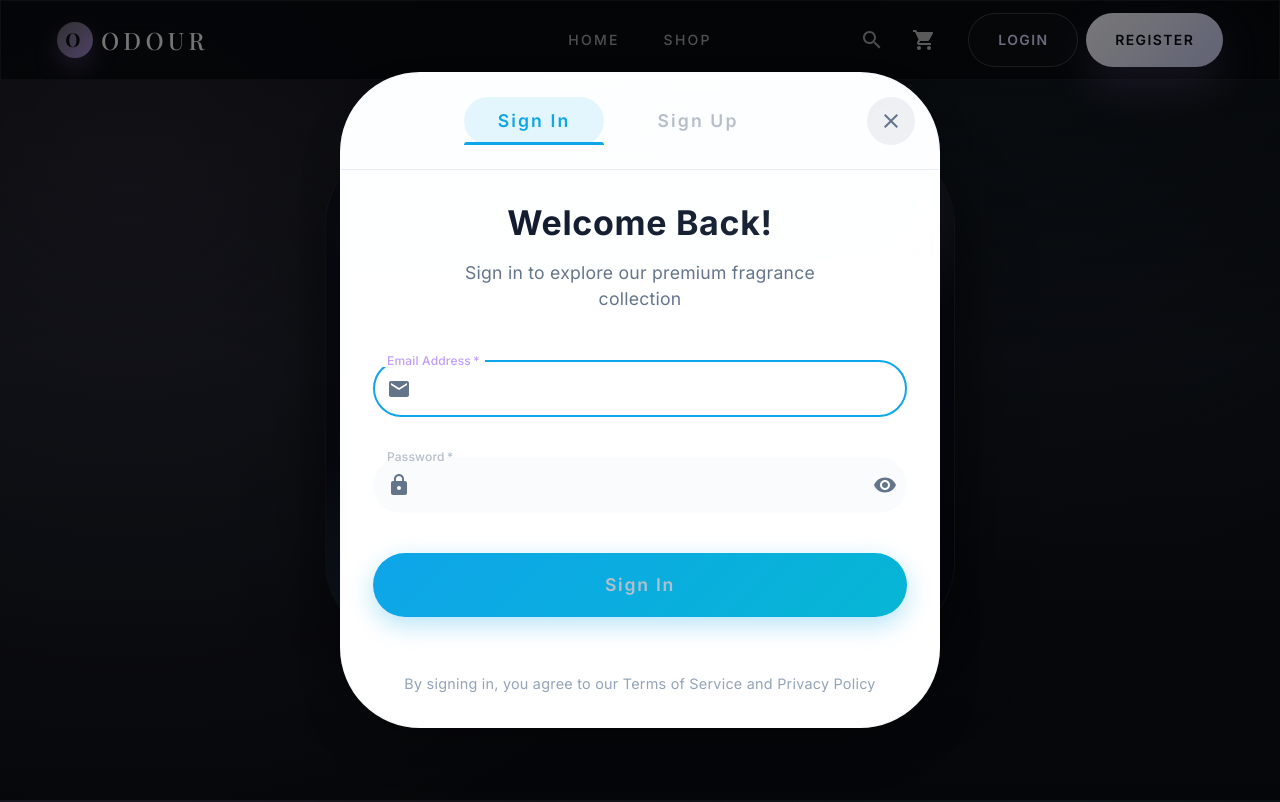
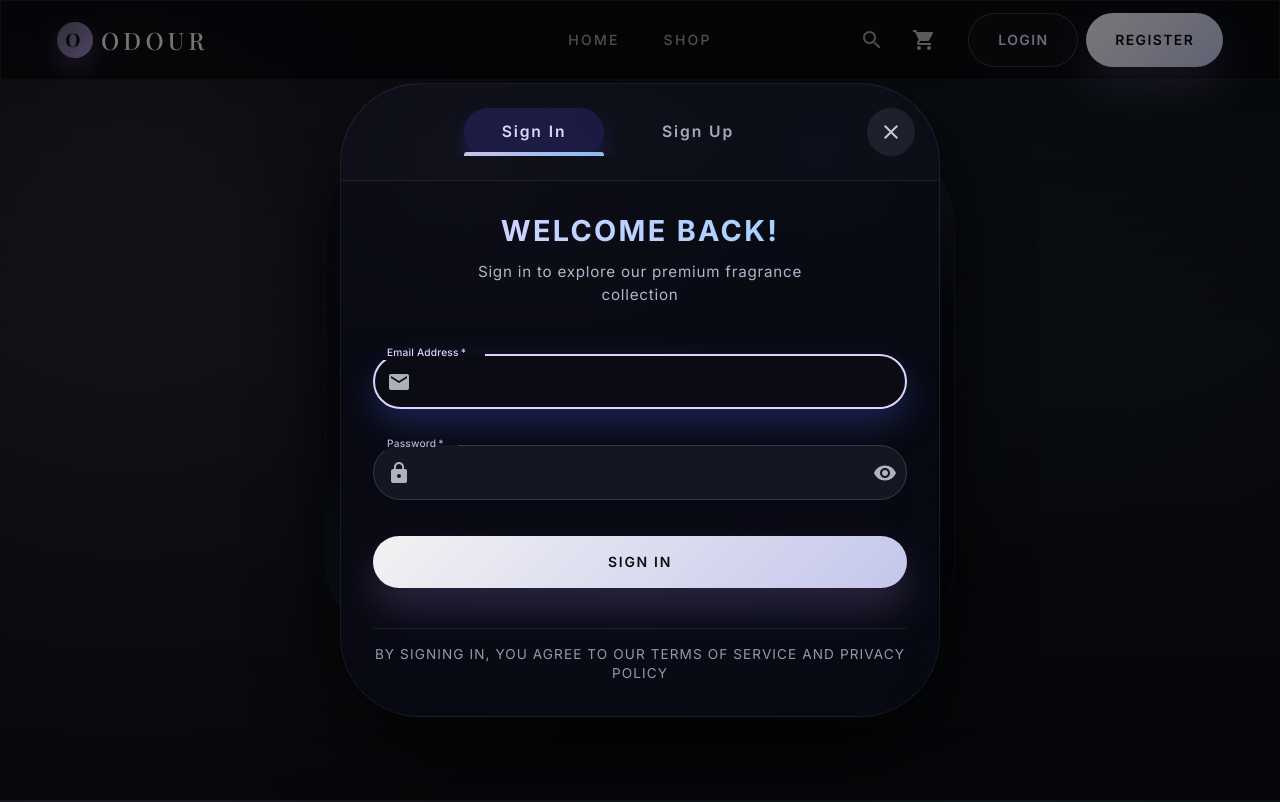
Before and after one commit to vitoo16/SDN_ASM, a React (Create React App) app in the folder frontend/: page /cart in a window 1280 px wide. Both pictures are taken after a click on the button "LOGIN". Built offline with nearby package versions, Linux system fonts and the light colour scheme.

Commit message:
fix: AuthModal logn/register button text color

```diff
--- a/frontend/src/components/AuthModal.tsx
+++ b/frontend/src/components/AuthModal.tsx
@@ -21,6 +21,7 @@ import {
   FormControl,
   InputLabel,
 } from "@mui/material";
+import { styled } from "@mui/material/styles";
 import {
   Close,
   Email,
@@ -64,6 +65,73 @@ const registerSchema = yup.object({
     .required("Year of birth is required"),
   gender: yup.string().required("Gender is required"),
 });
+
+const darkInputFieldSx = {
+  mb: 2.5,
+  "& .MuiInputBase-input": {
+    color: "rgba(241,245,255,0.92)",
+    fontSize: "0.95rem",
+  },
+  "& .MuiInputAdornment-root svg": {
+    color: "rgba(226,232,240,0.75)",
+  },
+  "& .MuiSelect-icon": {
+    color: "rgba(226,232,240,0.75)",
+  },
+  "& .MuiOutlinedInput-root": {
+    borderRadius: 999,
+    backgroundColor: "rgba(21,24,36,0.92)",
+    transition: "all 0.3s ease",
+    "& fieldset": {
+      borderColor: "rgba(148,163,184,0.25)",
+    },
+    "&:hover fieldset": {
+      borderColor: "rgba(224,212,255,0.55)",
+    },
+    "&.Mui-focused": {
+      backgroundColor: "rgba(10,12,20,0.9)",
+      "& fieldset": {
+        borderColor: "var(--accent-primary)",
+        borderWidth: 2,
+      },
+      boxShadow: "0 14px 36px rgba(82,109,255,0.28)",
+    },
+  },
+  "& .MuiFormHelperText-root": {
+    color: "#fda4af",
+  },
+  "& .MuiInputLabel-root": {
+    fontWeight: 500,
+    color: "rgba(224,231,255,0.78)",
+    fontSize: "0.85rem",
+    "&.Mui-focused": {
+      color: "var(--accent-primary)",
+    },
+  },
+} as const;
+
+const AuthActionButton = styled(Button)(() => ({
+  borderRadius: 999,
+  textTransform: "uppercase",
+  letterSpacing: "0.1em",
+  paddingInline: "1.8rem",
+  paddingBlock: "0.85rem",
+  background:
+    "linear-gradient(135deg, rgba(255, 255, 255, 0.95) 0%, rgba(212, 215, 255, 0.92) 100%)",
+  color: "#0b0d12",
+  boxShadow: "0 20px 40px rgba(193, 156, 255, 0.2)",
+  transition: "all 0.3s ease",
+  "&:hover": {
+    background:
+      "linear-gradient(135deg, rgba(255, 255, 255, 0.9) 0%, rgba(193, 200, 255, 0.9) 100%)",
+    boxShadow: "0 28px 52px rgba(193, 156, 255, 0.28)",
+  },
+  "&:disabled": {
+    background: "rgba(100,100,100,0.3)",
+    color: "rgba(255,255,255,0.35)",
+    boxShadow: "none",
+  },
+}));
 
 interface AuthModalProps {
   open: boolean;
@@ -154,9 +222,11 @@ export const AuthModal: React.FC<AuthModalProps> = ({
           minHeight: "600px",
           maxHeight: "90vh",
           overflow: "hidden",
-          background: "linear-gradient(145deg, #ffffff 0%, #f8fafc 100%)",
-          boxShadow: "0 25px 50px -12px rgba(0, 0, 0, 0.25)",
-          border: "1px solid rgba(255, 255, 255, 0.2)",
+          position: "relative",
+          background:
+            "linear-gradient(160deg, rgba(12,14,22,0.96) 0%, rgba(4,6,12,0.92) 100%)",
+          border: "1px solid rgba(255,255,255,0.08)",
+          boxShadow: "0 42px 82px rgba(0,0,0,0.55)",
         },
       }}
       TransitionProps={{
@@ -170,10 +240,20 @@ export const AuthModal: React.FC<AuthModalProps> = ({
           top: 0,
           left: 0,
           right: 0,
-          height: "200px",
+          height: "260px",
           background:
-            "linear-gradient(135deg, #0ea5e9 0%, #06b6d4 50%, #8b5cf6 100%)",
-          opacity: 0.1,
+            "radial-gradient(circle at 20% 30%, rgba(224,212,255,0.22), transparent 60%), radial-gradient(circle at 80% 25%, rgba(137,207,255,0.18), transparent 65%)",
+          opacity: 0.8,
+          zIndex: 0,
+        }}
+      />
+      <Box
+        sx={{
+          position: "absolute",
+          inset: 0,
+          background:
+            "radial-gradient(circle at 50% 110%, rgba(37,99,235,0.28), transparent 70%)",
+          opacity: 0.6,
           zIndex: 0,
         }}
       />
@@ -187,9 +267,9 @@ export const AuthModal: React.FC<AuthModalProps> = ({
           justifyContent: "space-between",
           alignItems: "center",
           p: 3,
-          background: "rgba(255, 255, 255, 0.9)",
-          backdropFilter: "blur(10px)",
-          borderBottom: "1px solid rgba(226, 232, 240, 0.8)",
+          background: "rgba(10,12,20,0.82)",
+          backdropFilter: "blur(16px)",
+          borderBottom: "1px solid rgba(255,255,255,0.08)",
         }}
       >
         {/* Centered Tabs */}
@@ -204,23 +284,26 @@ export const AuthModal: React.FC<AuthModalProps> = ({
               "& .MuiTab-root": {
                 textTransform: "none",
                 fontWeight: 600,
-                fontSize: "1.1rem",
+                fontSize: "0.98rem",
                 minWidth: 140,
                 minHeight: 48,
-                borderRadius: 3,
+                borderRadius: 999,
                 mx: 1,
                 transition: "all 0.3s ease",
+                color: "rgba(224,231,255,0.72)",
                 "&.Mui-selected": {
-                  color: "#0ea5e9",
-                  backgroundColor: "rgba(14, 165, 233, 0.1)",
+                  color: "var(--accent-primary)",
+                  backgroundColor: "rgba(79,70,229,0.2)",
+                  boxShadow: "0 14px 26px rgba(79,70,229,0.25)",
                 },
                 "&:hover": {
-                  backgroundColor: "rgba(14, 165, 233, 0.05)",
+                  backgroundColor: "rgba(148,163,184,0.16)",
                 },
               },
               "& .MuiTabs-indicator": {
-                backgroundColor: "#0ea5e9",
-                height: 3,
+                background:
+                  "linear-gradient(135deg, rgba(224,212,255,0.9) 0%, rgba(148,207,255,0.9) 100%)",
+                height: 4,
                 borderRadius: "3px 3px 0 0",
               },
               "& .MuiTabs-flexContainer": {
@@ -239,11 +322,11 @@ export const AuthModal: React.FC<AuthModalProps> = ({
           onClick={handleClose}
           size="large"
           sx={{
-            color: "#64748b",
-            backgroundColor: "rgba(100, 116, 139, 0.1)",
+            color: "rgba(226,232,240,0.85)",
+            backgroundColor: "rgba(148,163,184,0.12)",
             "&:hover": {
-              backgroundColor: "rgba(100, 116, 139, 0.2)",
-              color: "#0f172a",
+              backgroundColor: "rgba(148,163,184,0.2)",
+              color: "var(--accent-primary)",
             },
           }}
         >
@@ -256,11 +339,16 @@ export const AuthModal: React.FC<AuthModalProps> = ({
           p: 0,
           position: "relative",
           zIndex: 1,
-          background: "rgba(255, 255, 255, 0.95)",
-          backdropFilter: "blur(10px)",
+          background: "rgba(8,10,18,0.88)",
+          backdropFilter: "blur(18px)",
         }}
       >
-        <Box sx={{ p: 4 }}>
+        <Box
+          sx={{
+            p: 4,
+            color: "var(--text-primary)",
+          }}
+        >
           {/* Enhanced Welcome Message */}
           <Box sx={{ textAlign: "center", mb: 4 }}>
             <Fade in timeout={600}>
@@ -269,13 +357,15 @@ export const AuthModal: React.FC<AuthModalProps> = ({
                   variant="h4"
                   sx={{
                     fontWeight: 700,
-                    color: "#0f172a",
-                    mb: 2,
+                    mb: 1.5,
                     background:
-                      "linear-gradient(135deg, #0f172a 0%, #1e293b 100%)",
+                      "linear-gradient(135deg, rgba(224,212,255,1) 0%, rgba(148,207,255,1) 100%)",
                     backgroundClip: "text",
                     WebkitBackgroundClip: "text",
                     WebkitTextFillColor: "transparent",
+                    letterSpacing: "0.08em",
+                    textTransform: "uppercase",
+                    fontSize: { xs: "1.6rem", sm: "1.8rem" },
                   }}
                 >
                   {isLogin ? "Welcome Back!" : "Join Odour"}
@@ -283,10 +373,11 @@ export const AuthModal: React.FC<AuthModalProps> = ({
                 <Typography
                   variant="body1"
                   sx={{
-                    color: "#64748b",
-                    fontSize: "1.1rem",
+                    color: "rgba(224,231,255,0.78)",
+                    fontSize: "0.95rem",
                     maxWidth: "400px",
                     mx: "auto",
+                    letterSpacing: "0.05em",
                   }}
                 >
                   {isLogin
@@ -303,9 +394,15 @@ export const AuthModal: React.FC<AuthModalProps> = ({
                 severity="error"
                 sx={{
                   mb: 3,
-                  borderRadius: 2,
+                  borderRadius: 3,
+                  background:
+                    "linear-gradient(145deg, rgba(239,68,68,0.18) 0%, rgba(248,113,113,0.12) 100%)",
+                  color: "#fecaca",
+                  border: "1px solid rgba(248,113,113,0.35)",
+                  backdropFilter: "blur(10px)",
                   "& .MuiAlert-icon": {
                     fontSize: "1.5rem",
+                    color: "#f87171",
                   },
                 }}
               >
@@ -329,30 +426,11 @@ export const AuthModal: React.FC<AuthModalProps> = ({
               InputProps={{
                 startAdornment: (
                   <InputAdornment position="start">
-                    <Email sx={{ color: "#64748b" }} />
+                    <Email sx={{ color: "rgba(226,232,240,0.65)" }} />
                   </InputAdornment>
                 ),
               }}
-              sx={{
-                mb: 3,
-                "& .MuiOutlinedInput-root": {
-                  borderRadius: 3,
-                  backgroundColor: "rgba(248, 250, 252, 0.8)",
-                  "&:hover fieldset": {
-                    borderColor: "#0ea5e9",
-                  },
-                  "&.Mui-focused": {
-                    backgroundColor: "rgba(255, 255, 255, 0.9)",
-                    "& fieldset": {
-                      borderColor: "#0ea5e9",
-                      borderWidth: 2,
-                    },
-                  },
-                },
-                "& .MuiInputLabel-root": {
-                  fontWeight: 500,
-                },
-              }}
+              sx={darkInputFieldSx}
             />
 
             <TextField
@@ -369,7 +447,7 @@ export const AuthModal: React.FC<AuthModalProps> = ({
               InputProps={{
                 startAdornment: (
                   <InputAdornment position="start">
-                    <Lock sx={{ color: "#64748b" }} />
+                    <Lock sx={{ color: "rgba(226,232,240,0.65)" }} />
                   </InputAdornment>
                 ),
                 endAdornment: (
@@ -378,33 +456,14 @@ export const AuthModal: React.FC<AuthModalProps> = ({
                       aria-label="toggle password visibility"
                       onClick={() => setShowPassword(!showPassword)}
                       edge="end"
-                      sx={{ color: "#64748b" }}
+                      sx={{ color: "rgba(226,232,240,0.65)" }}
                     >
                       {showPassword ? <VisibilityOff /> : <Visibility />}
                     </IconButton>
                   </InputAdornment>
                 ),
               }}
-              sx={{
-                mb: 3,
-                "& .MuiOutlinedInput-root": {
-                  borderRadius: 3,
-                  backgroundColor: "rgba(248, 250, 252, 0.8)",
-                  "&:hover fieldset": {
-                    borderColor: "#0ea5e9",
-                  },
-                  "&.Mui-focused": {
-                    backgroundColor: "rgba(255, 255, 255, 0.9)",
-                    "& fieldset": {
-                      borderColor: "#0ea5e9",
-                      borderWidth: 2,
-                    },
-                  },
-                },
-                "& .MuiInputLabel-root": {
-                  fontWeight: 500,
-                },
-              }}
+              sx={darkInputFieldSx}
             />
 
             {!isLogin && (
@@ -424,7 +483,7 @@ export const AuthModal: React.FC<AuthModalProps> = ({
                     InputProps={{
                       startAdornment: (
                         <InputAdornment position="start">
-                          <Lock sx={{ color: "#64748b" }} />
+                          <Lock sx={{ color: "rgba(226,232,240,0.65)" }} />
                         </InputAdornment>
                       ),
                       endAdornment: (
@@ -435,7 +494,7 @@ export const AuthModal: React.FC<AuthModalProps> = ({
                               setShowConfirmPassword(!showConfirmPassword)
                             }
                             edge="end"
-                            sx={{ color: "#64748b" }}
+                            sx={{ color: "rgba(226,232,240,0.65)" }}
                           >
                             {showConfirmPassword ? (
                               <VisibilityOff />
@@ -446,26 +505,7 @@ export const AuthModal: React.FC<AuthModalProps> = ({
                         </InputAdornment>
                       ),
                     }}
-                    sx={{
-                      mb: 3,
-                      "& .MuiOutlinedInput-root": {
-                        borderRadius: 3,
-                        backgroundColor: "rgba(248, 250, 252, 0.8)",
-                        "&:hover fieldset": {
-                          borderColor: "#0ea5e9",
-                        },
-                        "&.Mui-focused": {
-                          backgroundColor: "rgba(255, 255, 255, 0.9)",
-                          "& fieldset": {
-                            borderColor: "#0ea5e9",
-                            borderWidth: 2,
-                          },
-                        },
-                      },
-                      "& .MuiInputLabel-root": {
-                        fontWeight: 500,
-                      },
-                    }}
+                    sx={darkInputFieldSx}
                   />
 
                   <TextField
@@ -481,30 +521,11 @@ export const AuthModal: React.FC<AuthModalProps> = ({
                     InputProps={{
                       startAdornment: (
                         <InputAdornment position="start">
-                          <Person sx={{ color: "#64748b" }} />
+                          <Person sx={{ color: "rgba(226,232,240,0.65)" }} />
                         </InputAdornment>
                       ),
                     }}
-                    sx={{
-                      mb: 3,
-                      "& .MuiOutlinedInput-root": {
-                        borderRadius: 3,
-                        backgroundColor: "rgba(248, 250, 252, 0.8)",
-                        "&:hover fieldset": {
-                          borderColor: "#0ea5e9",
-                        },
-                        "&.Mui-focused": {
-                          backgroundColor: "rgba(255, 255, 255, 0.9)",
-                          "& fieldset": {
-                            borderColor: "#0ea5e9",
-                            borderWidth: 2,
-                          },
-                        },
-                      },
-                      "& .MuiInputLabel-root": {
-                        fontWeight: 500,
-                      },
-                    }}
+                    sx={darkInputFieldSx}
                   />
 
                   <Autocomplete
@@ -529,35 +550,21 @@ export const AuthModal: React.FC<AuthModalProps> = ({
                           ...params.InputProps,
                           startAdornment: (
                             <InputAdornment position="start">
-                              <CalendarToday sx={{ color: "#64748b" }} />
+                              <CalendarToday
+                                sx={{ color: "rgba(226,232,240,0.65)" }}
+                              />
                             </InputAdornment>
                           ),
                         }}
-                        sx={{
-                          "& .MuiOutlinedInput-root": {
-                            borderRadius: 3,
-                            backgroundColor: "rgba(248, 250, 252, 0.8)",
-                            "&:hover fieldset": {
-                              borderColor: "#0ea5e9",
-                            },
-                            "&.Mui-focused": {
-                              backgroundColor: "rgba(255, 255, 255, 0.9)",
-                              "& fieldset": {
-                                borderColor: "#0ea5e9",
-                                borderWidth: 2,
-                              },
-                            },
-                          },
-                          "& .MuiInputLabel-root": {
-                            fontWeight: 500,
-                          },
-                        }}
+                        sx={{ ...darkInputFieldSx, mb: 0 }}
                       />
                     )}
                     sx={{ mb: 3 }}
                     ListboxProps={{
                       style: {
                         maxHeight: 300,
+                        background: "rgba(8,10,18,0.95)",
+                        color: "var(--text-primary)",
                       },
                     }}
                   />
@@ -567,26 +574,7 @@ export const AuthModal: React.FC<AuthModalProps> = ({
                     margin="normal"
                     required
                     error={!!errors.gender}
-                    sx={{
-                      mb: 3,
-                      "& .MuiOutlinedInput-root": {
-                        borderRadius: 3,
-                        backgroundColor: "rgba(248, 250, 252, 0.8)",
-                        "&:hover fieldset": {
-                          borderColor: "#0ea5e9",
-                        },
-                        "&.Mui-focused": {
-                          backgroundColor: "rgba(255, 255, 255, 0.9)",
-                          "& fieldset": {
-                            borderColor: "#0ea5e9",
-                            borderWidth: 2,
-                          },
-                        },
-                      },
-                      "& .MuiInputLabel-root": {
-                        fontWeight: 500,
-                      },
-                    }}
+                    sx={darkInputFieldSx}
                   >
                     <InputLabel id="gender-label">Gender</InputLabel>
                     <Select
@@ -596,12 +584,22 @@ export const AuthModal: React.FC<AuthModalProps> = ({
                       {...register("gender")}
                       startAdornment={
                         <InputAdornment position="start">
-                          <Wc sx={{ color: "#64748b" }} />
+                          <Wc sx={{ color: "rgba(226,232,240,0.65)" }} />
                         </InputAdornment>
                       }
                     >
-                      <MenuItem value="male">Male</MenuItem>
-                      <MenuItem value="female">Female</MenuItem>
+                      <MenuItem
+                        value="male"
+                        sx={{ color: "var(--text-primary)" }}
+                      >
+                        Male
+                      </MenuItem>
+                      <MenuItem
+                        value="female"
+                        sx={{ color: "var(--text-primary)" }}
+                      >
+                        Female
+                      </MenuItem>
                     </Select>
                     {errors.gender && (
                       <Typography
@@ -617,40 +615,12 @@ export const AuthModal: React.FC<AuthModalProps> = ({
               </Fade>
             )}
 
-            <Button
+            <AuthActionButton
               type="submit"
               fullWidth
-              variant="contained"
               size="large"
-              sx={{
-                mt: 2,
-                mb: 3,
-                py: 2,
-                fontSize: "1.1rem",
-                fontWeight: 600,
-                background: "linear-gradient(135deg, #0ea5e9 0%, #06b6d4 100%)",
-                borderRadius: 3,
-                textTransform: "none",
-                boxShadow: "0 8px 25px rgba(14, 165, 233, 0.3)",
-                border: "1px solid rgba(14, 165, 233, 0.2)",
-                "&:hover": {
-                  background:
-                    "linear-gradient(135deg, #0284c7 0%, #0891b2 100%)",
-                  transform: "translateY(-2px)",
-                  boxShadow: "0 12px 35px rgba(14, 165, 233, 0.4)",
-                },
-                "&:active": {
-                  transform: "translateY(0)",
-                },
-                "&:disabled": {
-                  background:
-                    "linear-gradient(135deg, #cbd5e1 0%, #94a3b8 100%)",
-                  transform: "none",
-                  boxShadow: "none",
-                },
-                transition: "all 0.3s ease",
-              }}
               disabled={isLoading}
+              sx={{ mt: 2, mb: 3 }}
             >
               {isLoading ? (
                 <Box sx={{ display: "flex", alignItems: "center", gap: 2 }}>
@@ -661,20 +631,25 @@ export const AuthModal: React.FC<AuthModalProps> = ({
                 </Box>
               ) : (
                 <Box sx={{ display: "flex", alignItems: "center", gap: 2 }}>
-                  {!isLogin && <CheckCircle />}
-                  <Typography variant="inherit">
+                  {!isLogin && <CheckCircle sx={{ color: "var(--black)" }} />}
+                  <Typography variant="button">
                     {isLogin ? "Sign In" : "Create Account"}
                   </Typography>
                 </Box>
               )}
-            </Button>
+            </AuthActionButton>
 
             {/* Enhanced Footer */}
             <Box sx={{ textAlign: "center", mt: 2 }}>
-              <Divider sx={{ mb: 2, opacity: 0.5 }} />
+              <Divider sx={{ mb: 2, borderColor: "rgba(255,255,255,0.08)" }} />
               <Typography
                 variant="body2"
-                sx={{ color: "#94a3b8", fontSize: "0.9rem" }}
+                sx={{
+                  color: "rgba(224,231,255,0.65)",
+                  fontSize: "0.85rem",
+                  letterSpacing: "0.08em",
+                  textTransform: "uppercase",
+                }}
               >
                 By {isLogin ? "signing in" : "creating an account"}, you agree
                 to our Terms of Service and Privacy Policy
```
